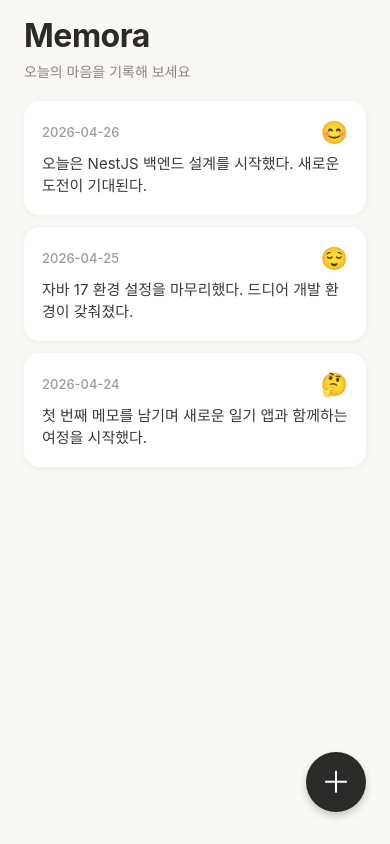
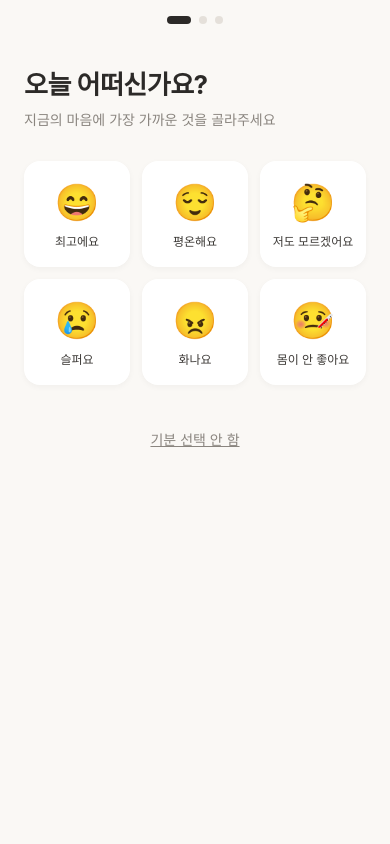
Before and after one commit to memora-project/memora_front, a React Native app: screen /MidDiary in a window 390 px wide. Built offline with nearby package versions, Linux system fonts and the light colour scheme.

Commit message:
feat: setup navigation and implement core UI screens (#1, #2, #3)

```diff
--- a/App.tsx
+++ b/App.tsx
@@ -1,13 +1,11 @@
 import React from 'react';
-import { SafeAreaProvider, SafeAreaView } from 'react-native-safe-area-context';
-import HomeScreen from './src/screens/HomeScreen';
+import { SafeAreaProvider } from 'react-native-safe-area-context';
+import AppNavigator from './src/navigation/AppNavigator';
 
 function App() {
   return (
     <SafeAreaProvider>
-      <SafeAreaView style={{ flex: 1 }}>
-        <HomeScreen />
-      </SafeAreaView>
+      <AppNavigator />
     </SafeAreaProvider>
   );
 }
--- /dev/null
+++ b/src/navigation/AppNavigator.tsx
@@ -0,0 +1,60 @@
+import React from 'react';
+import { NavigationContainer } from '@react-navigation/native';
+import {
+  createNativeStackNavigator,
+  NativeStackScreenProps,
+} from '@react-navigation/native-stack';
+
+import HomeScreen from '../screens/HomeScreen';
+import MidDiaryScreen from '../screens/MidDiaryScreen';
+import DetailScreen from '../screens/DetailScreen';
+
+export type DiaryEntry = {
+  id: string;
+  date: string;
+  mood?: { emoji: string; label: string };
+  photoUri?: string;
+  content: string;
+};
+
+export type RootStackParamList = {
+  Home: undefined;
+  MidDiary: undefined;
+  Detail: { entry: DiaryEntry };
+};
+
+export type HomeScreenProps = NativeStackScreenProps<RootStackParamList, 'Home'>;
+export type MidDiaryScreenProps = NativeStackScreenProps<
+  RootStackParamList,
+  'MidDiary'
+>;
+export type DetailScreenProps = NativeStackScreenProps<
+  RootStackParamList,
+  'Detail'
+>;
+
+const Stack = createNativeStackNavigator<RootStackParamList>();
+
+const AppNavigator = () => {
+  return (
+    <NavigationContainer>
+      <Stack.Navigator
+        initialRouteName="Home"
+        screenOptions={{
+          headerShown: false,
+          contentStyle: { backgroundColor: '#FAF8F5' },
+        }}
+      >
+        <Stack.Screen name="Home" component={HomeScreen} />
+        <Stack.Screen
+          name="MidDiary"
+          component={MidDiaryScreen}
+          options={{ presentation: 'modal', animation: 'slide_from_bottom' }}
+        />
+        <Stack.Screen name="Detail" component={DetailScreen} />
+      </Stack.Navigator>
+    </NavigationContainer>
+  );
+};
+
+export default AppNavigator;
--- a/src/screens/DetailScreen.tsx
+++ b/src/screens/DetailScreen.tsx
@@ -9,31 +9,10 @@ import {
   StatusBar,
 } from 'react-native';
 import { SafeAreaView } from 'react-native-safe-area-context';
-
-type DiaryEntry = {
-  id: string;
-  date: string;
-  mood?: { emoji: string; label: string };
-  photoUri?: string;
-  content: string;
-};
-
-type DetailScreenProps = {
-  navigation?: { goBack: () => void };
-  route?: { params?: { entry?: DiaryEntry } };
-};
-
-const FALLBACK_ENTRY: DiaryEntry = {
-  id: 'preview',
-  date: '2026-04-26',
-  mood: { emoji: '😌', label: '평온해요' },
-  photoUri: undefined,
-  content:
-    '오늘은 오랜만에 한가로운 오후를 보냈다. 창문 너머로 들어오는 봄바람이 부드럽게 뺨을 스쳤고, 따뜻한 차 한 잔과 함께 책을 읽었다.\n\n바쁘게 지내던 일상에서 잠시 벗어나 나만의 시간을 가지니, 그동안 잊고 있던 작은 것들이 다시 눈에 들어왔다. 이런 평범한 순간이 얼마나 소중한지 새삼 느낀다.',
-};
+import type { DetailScreenProps } from '../navigation/AppNavigator';
 
 const DetailScreen: React.FC<DetailScreenProps> = ({ navigation, route }) => {
-  const entry = route?.params?.entry ?? FALLBACK_ENTRY;
+  const { entry } = route.params;
 
   return (
     <SafeAreaView style={styles.container} edges={['top', 'left', 'right']}>
@@ -43,7 +22,7 @@ const DetailScreen: React.FC<DetailScreenProps> = ({ navigation, route }) => {
         <TouchableOpacity
           style={styles.backButton}
           activeOpacity={0.7}
-          onPress={() => navigation?.goBack()}
+          onPress={() => navigation.goBack()}
         >
           <Text style={styles.backIcon}>‹</Text>
         </TouchableOpacity>
--- a/src/screens/HomeScreen.tsx
+++ b/src/screens/HomeScreen.tsx
@@ -8,49 +8,62 @@ import {
   StatusBar,
 } from 'react-native';
 import { SafeAreaView } from 'react-native-safe-area-context';
+import type { HomeScreenProps } from '../navigation/AppNavigator';
 
-type DiaryEntry = {
+type ListEntry = {
   id: string;
   date: string;
   summary: string;
-  mood: string;
+  mood: { emoji: string; label: string };
+  content: string;
+  photoUri?: string;
 };
 
-type HomeScreenProps = {
-  navigation?: { navigate: (screen: string, params?: object) => void };
-};
-
-const DATA: DiaryEntry[] = [
+const DATA: ListEntry[] = [
   {
     id: '1',
     date: '2026-04-26',
     summary: '오늘은 NestJS 백엔드 설계를 시작했다. 새로운 도전이 기대된다.',
-    mood: '😊',
+    mood: { emoji: '😊', label: '최고에요' },
+    content:
+      '오늘은 NestJS 백엔드 설계를 시작했다. 새로운 도전이 기대된다. 모듈 구조를 어떻게 잡을지 한참 고민했다.',
   },
   {
     id: '2',
     date: '2026-04-25',
     summary: '자바 17 환경 설정을 마무리했다. 드디어 개발 환경이 갖춰졌다.',
-    mood: '😌',
+    mood: { emoji: '😌', label: '평온해요' },
+    content:
+      '자바 17 환경 설정을 마무리했다. 드디어 개발 환경이 갖춰졌다. 작은 일이지만 성취감이 있다.',
   },
   {
     id: '3',
     date: '2026-04-24',
     summary: '첫 번째 메모를 남기며 새로운 일기 앱과 함께하는 여정을 시작했다.',
-    mood: '🤔',
+    mood: { emoji: '🤔', label: '저도 모르겠어요' },
+    content:
+      '첫 번째 메모를 남기며 새로운 일기 앱과 함께하는 여정을 시작했다. 무엇을 적어야 할지 막막하지만, 작은 한 걸음부터.',
   },
 ];
 
 const HomeScreen: React.FC<HomeScreenProps> = ({ navigation }) => {
-  const handleOpenDetail = (entry: DiaryEntry) => {
-    navigation?.navigate('Detail', { entry });
+  const handleOpenDetail = (entry: ListEntry) => {
+    navigation.navigate('Detail', {
+      entry: {
+        id: entry.id,
+        date: entry.date,
+        mood: entry.mood,
+        photoUri: entry.photoUri,
+        content: entry.content,
+      },
+    });
   };
 
   const handleWriteNew = () => {
-    navigation?.navigate('MidDiary');
+    navigation.navigate('MidDiary');
   };
 
-  const renderItem = ({ item }: { item: DiaryEntry }) => (
+  const renderItem = ({ item }: { item: ListEntry }) => (
     <TouchableOpacity
       style={styles.item}
       activeOpacity={0.85}
@@ -58,7 +71,7 @@ const HomeScreen: React.FC<HomeScreenProps> = ({ navigation }) => {
     >
       <View style={styles.itemHeader}>
         <Text style={styles.itemDate}>{item.date}</Text>
-        <Text style={styles.itemMood}>{item.mood}</Text>
+        <Text style={styles.itemMood}>{item.mood.emoji}</Text>
       </View>
       <Text style={styles.itemSummary} numberOfLines={2}>
         {item.summary}
```
Also changed, not shown: package.json (+11 -2 lines), 1 other file (tests, documents, lock files or other folders).
